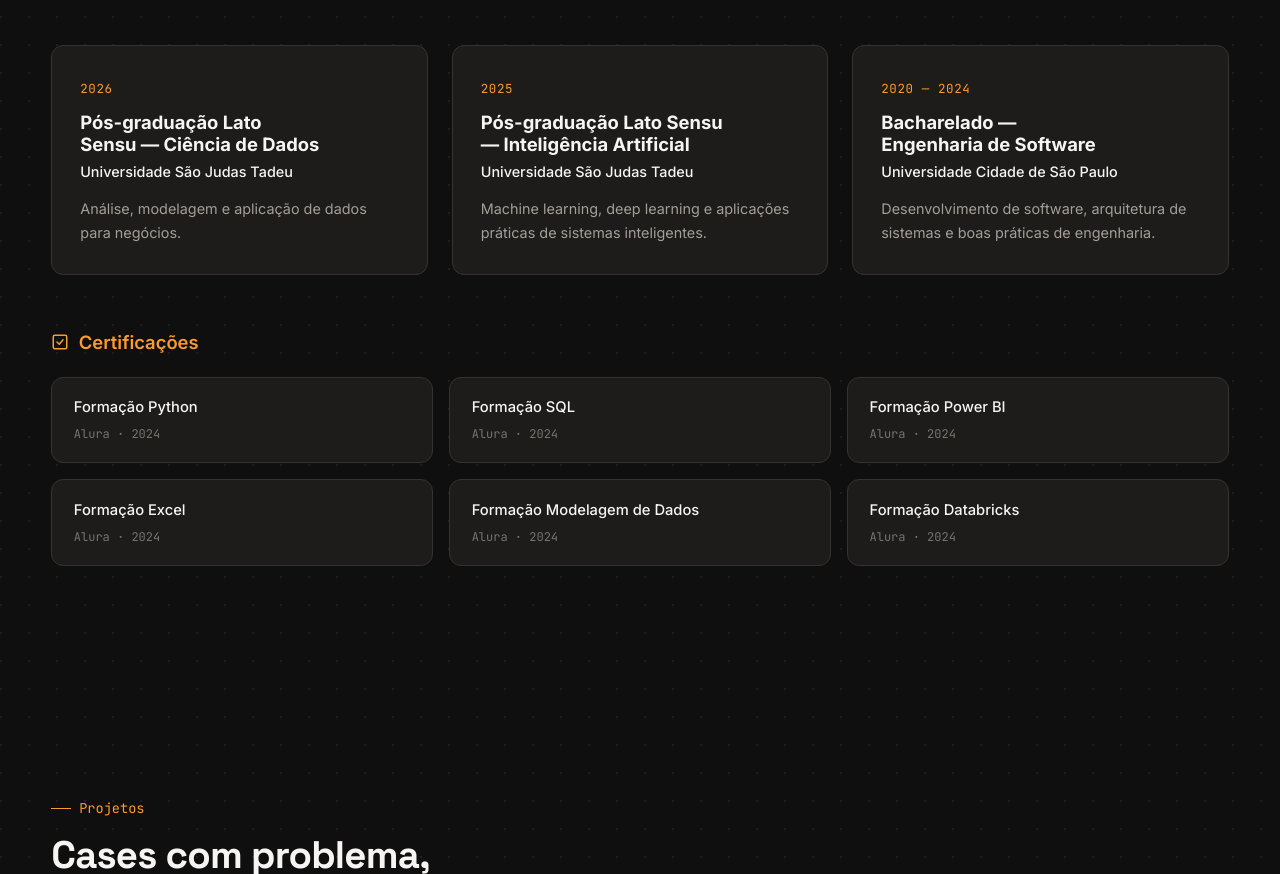
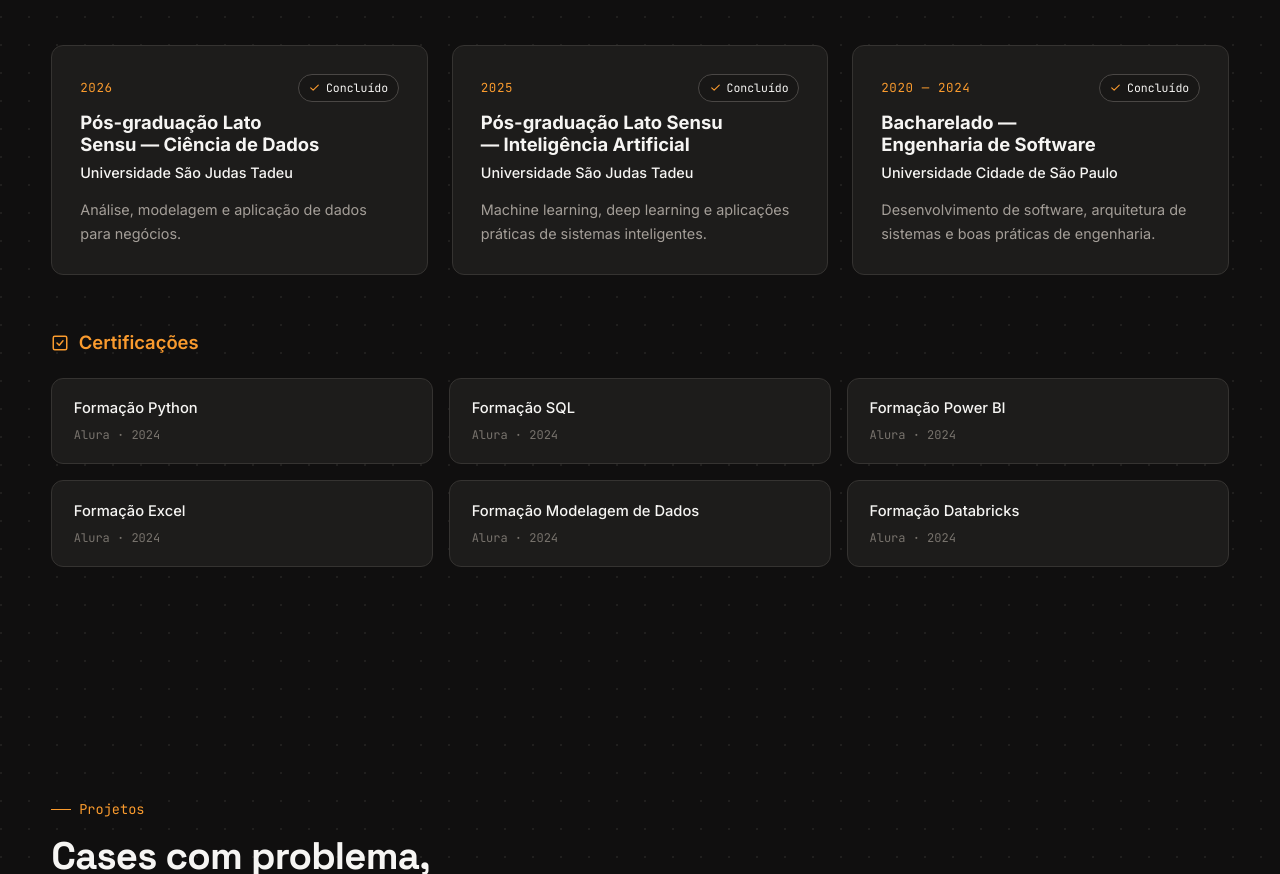
Before and after one commit to maathsilva/portfolio-pessoal, an Astro site: page / in a window 1280 px wide. Shown: the part 3652-4526 px from the top of the page. Built offline with nearby package versions, Linux system fonts and the light colour scheme; Astro itself is replaced by a stand-in of ours.

Commit message:
Adicionar selo "Concluído" nos cards de formação acadêmica
Co-Authored-By: Claude Sonnet 5 <noreply@anthropic.com>

```diff
--- a/src/components/Education.astro
+++ b/src/components/Education.astro
@@ -13,7 +13,14 @@ import Icon from './Icon.astro';
     <div class="education-grid">
       {education.map((item) => (
         <div class="edu-card card card-hover">
-          <span class="mono edu-period">{item.period}</span>
+          <div class="edu-top">
+            <span class="mono edu-period">{item.period}</span>
+            {item.completed && (
+              <span class="edu-status mono">
+                <Icon name="check" size={13} /> Concluído
+              </span>
+            )}
+          </div>
           <h3>{item.title}</h3>
           <p class="edu-institution">{item.institution}</p>
           <p class="edu-desc">{item.description}</p>
@@ -44,6 +51,26 @@ import Icon from './Icon.astro';
   }
   .edu-card {
     padding: 1.75rem;
+  }
+  .edu-top {
+    display: flex;
+    align-items: center;
+    justify-content: space-between;
+    gap: 0.75rem;
+  }
+  .edu-status {
+    display: inline-flex;
+    align-items: center;
+    gap: 0.3rem;
+    font-size: 0.72rem;
+    color: var(--text);
+    background: var(--bg-elevated);
+    border: 1px solid var(--border-strong);
+    padding: 0.2rem 0.6rem;
+    border-radius: 99px;
+  }
+  .edu-status :global(svg) {
+    color: var(--accent);
   }
   .edu-period {
     font-size: 0.78rem;
--- a/src/components/Icon.astro
+++ b/src/components/Icon.astro
@@ -22,6 +22,7 @@ const ICONS: Record<string, string> = {
   shield: '<path d="M12 2 4 5v6c0 5 3.4 8.7 8 11 4.6-2.3 8-6 8-11V5l-8-3Z"/>',
   award:
     '<circle cx="12" cy="8" r="6"/><path d="m8.5 13.5-1.5 7 5-2.5 5 2.5-1.5-7"/>',
+  check: '<path d="m5 12.5 4.5 4.5L19 7.5"/>',
   'check-square': '<rect x="3" y="3" width="18" height="18" rx="2"/><path d="m8 12 3 3 5-6"/>',
   'arrow-right': '<path d="M5 12h14"/><path d="m13 6 6 6-6 6"/>',
   'arrow-up-right': '<path d="M7 17 17 7"/><path d="M8 7h9v9"/>',
--- a/src/data/experience.ts
+++ b/src/data/experience.ts
@@ -51,6 +51,7 @@ export interface Education {
   title: string;
   institution: string;
   description: string;
+  completed: boolean;
 }
 
 export const education: Education[] = [
@@ -59,18 +60,21 @@ export const education: Education[] = [
     title: 'Pós-graduação Lato Sensu — Ciência de Dados',
     institution: 'Universidade São Judas Tadeu',
     description: 'Análise, modelagem e aplicação de dados para negócios.',
+    completed: true,
   },
   {
     period: '2025',
     title: 'Pós-graduação Lato Sensu — Inteligência Artificial',
     institution: 'Universidade São Judas Tadeu',
     description: 'Machine learning, deep learning e aplicações práticas de sistemas inteligentes.',
+    completed: true,
   },
   {
     period: '2020 — 2024',
     title: 'Bacharelado — Engenharia de Software',
     institution: 'Universidade Cidade de São Paulo',
     description: 'Desenvolvimento de software, arquitetura de sistemas e boas práticas de engenharia.',
+    completed: true,
   },
 ];
 
```
